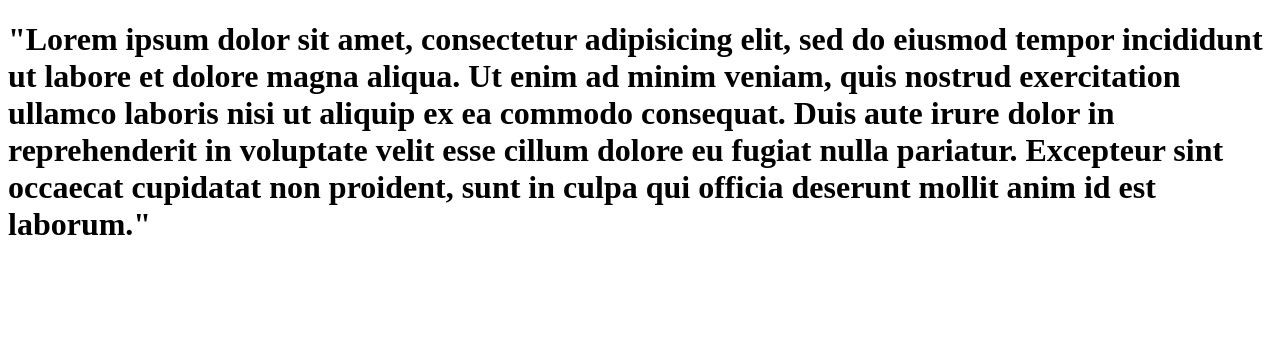
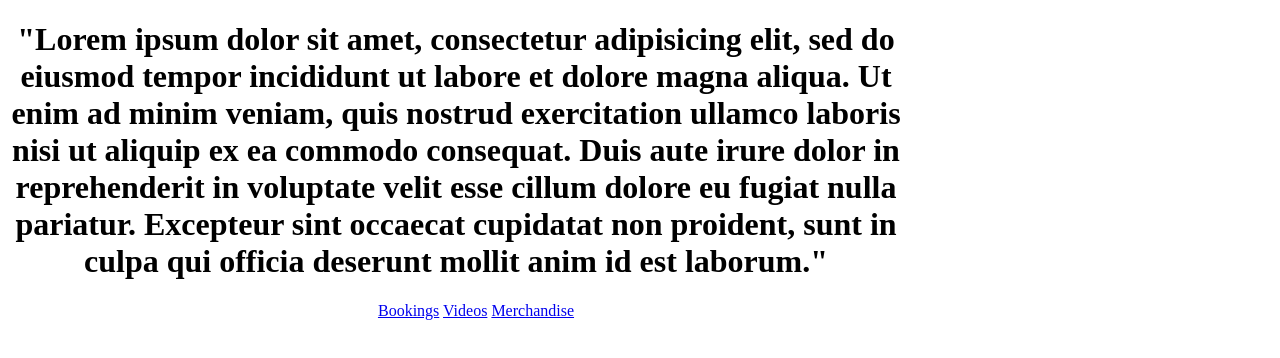
Before and after one commit to Sandhu94/mini-project, a plain HTML site: page index.html in a window 1280 px wide. Drawn offline with Linux system fonts and the light colour scheme.

Commit message:
Changing the sections to html5 tags

```diff
--- a/index.html
+++ b/index.html
@@ -6,7 +6,7 @@
 	<link rel="stylesheet" type="text/css" href="style.css">
 </head>
 <body>
-	<banner id= "memyselfandi">
+	<div id= "memyselfandi">
 	<h1> "Lorem ipsum dolor sit amet, consectetur adipisicing elit, sed do eiusmod
 	tempor incididunt ut labore et dolore magna aliqua. Ut enim ad minim veniam,
 	quis nostrud exercitation ullamco laboris nisi ut aliquip ex ea commodo
@@ -14,12 +14,17 @@
 	cillum dolore eu fugiat nulla pariatur. Excepteur sint occaecat cupidatat non
 	proident, sunt in culpa qui officia deserunt mollit anim id est laborum."</h1>
 	</banner>
-	<navbar id= "main">
-	</navbar>
-	<content id= "blog">
-	</content>
-	<sidebar id= "videos">
-	</sidebar>
+	<nav id= "navbar">
+		<ul>
+			<a href= "bookings.html">Bookings</a>
+			<a href= "videos.html">Videos</a>
+			<a href= "merchandise.html">Merchandise</a>
+		</ul>
+	</nav>
+	<section id= "blog">
+	</section>
+	<aside id= "videos">
+	</aside>
 	<footer id= "footer">
 	</footer>
 
--- a/style.css
+++ b/style.css
@@ -0,0 +1,14 @@
+body {
+	width: 100vw;
+	height: 100vh;
+}
+@media screen and (min-width: 600px) {
+
+
+div {
+	width:70%;
+	height: 30%;
+	text-align: center;
+	float: center;
+}
+}
```
Also changed, not shown: booking.html (added).
